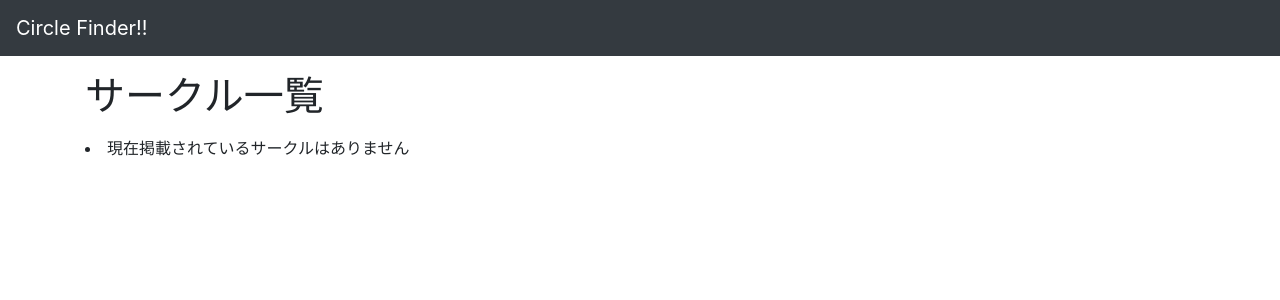
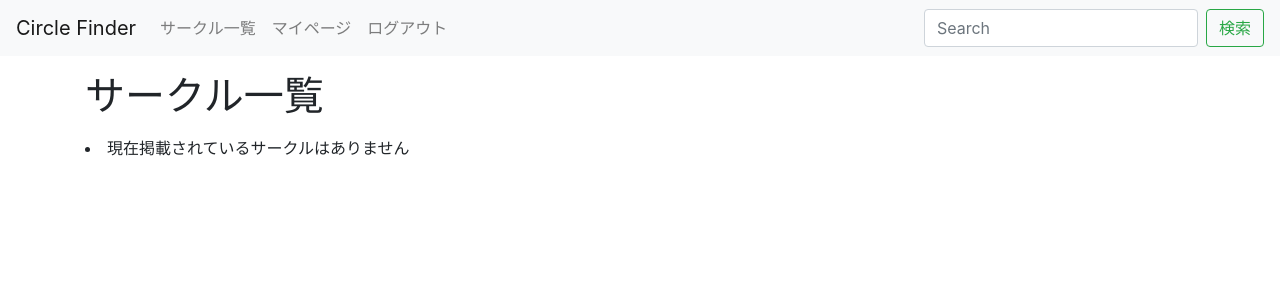
Before and after one commit to juchilian/circle-finder, a Django app: page / in a window 1280 px wide. Shown: the top 300 px of the page. Run offline with Django 3.2, Linux system fonts and the light colour scheme; the visitor is signed in with stand-in values (Sample User, id 1); data that the repository does not hold is empty; some libraries are stand-ins or nearby versions.

Commit message:
templatesフォルダの整理

```diff
--- a/templates/base.html
+++ b/templates/base.html
@@ -15,19 +15,14 @@
 </head>
 
 <body>
-    <nav class="navbar navbar-dark bg-dark">
-        <!-- Navbar content -->
-        <a class="navbar-brand" href="#">Circle Finder!!</a>
-    </nav>
+    {% include './navbar.html' %}
+
     <div class="container">
         {% block content %}
         {% endblock content %}
     </div>
 
-    <!-- Bootstrap JS -->
-    <script src="https://code.jquery.com/jquery-3.3.1.slim.min.js" integrity="sha384-q8i/X+965DzO0rT7abK41JStQIAqVgRVzpbzo5smXKp4YfRvH+8abtTE1Pi6jizo" crossorigin="anonymous"></script>
-    <script src="https://cdnjs.cloudflare.com/ajax/libs/popper.js/1.14.7/umd/popper.min.js" integrity="sha384-UO2eT0CpHqdSJQ6hJty5KVphtPhzWj9WO1clHTMGa3JDZwrnQq4sF86dIHNDz0W1" crossorigin="anonymous"></script>
-    <script src="https://stackpath.bootstrapcdn.com/bootstrap/4.3.1/js/bootstrap.min.js" integrity="sha384-JjSmVgyd0p3pXB1rRibZUAYoIIy6OrQ6VrjIEaFf/nJGzIxFDsf4x0xIM+B07jRM" crossorigin="anonymous"></script>
+    {% include './js.html' %}
 </body>
 
 </html>
--- /dev/null
+++ b/templates/js.html
@@ -0,0 +1,4 @@
+<!-- Bootstrap JS -->
+<script src="https://code.jquery.com/jquery-3.3.1.slim.min.js" integrity="sha384-q8i/X+965DzO0rT7abK41JStQIAqVgRVzpbzo5smXKp4YfRvH+8abtTE1Pi6jizo" crossorigin="anonymous"></script>
+<script src="https://cdnjs.cloudflare.com/ajax/libs/popper.js/1.14.7/umd/popper.min.js" integrity="sha384-UO2eT0CpHqdSJQ6hJty5KVphtPhzWj9WO1clHTMGa3JDZwrnQq4sF86dIHNDz0W1" crossorigin="anonymous"></script>
+<script src="https://stackpath.bootstrapcdn.com/bootstrap/4.3.1/js/bootstrap.min.js" integrity="sha384-JjSmVgyd0p3pXB1rRibZUAYoIIy6OrQ6VrjIEaFf/nJGzIxFDsf4x0xIM+B07jRM" crossorigin="anonymous"></script>
--- /dev/null
+++ b/templates/navbar.html
@@ -0,0 +1,31 @@
+<nav class="navbar navbar-expand-lg navbar-light bg-light">
+  <a class="navbar-brand" href="/">Circle Finder</a>
+  <button class="navbar-toggler" type="button" data-toggle="collapse" data-target="#navbarSupportedContent" aria-controls="navbarSupportedContent" aria-expanded="false" aria-label="Toggle navigation">
+    <span class="navbar-toggler-icon"></span>
+  </button>
+
+  <div class="collapse navbar-collapse" id="navbarSupportedContent">
+    <ul class="navbar-nav mr-auto">
+      <li class="nav-item">
+        <a class="nav-link" href="/">サークル一覧</a>
+      </li>
+      {% if request.user.is_authenticated %}
+      <li class="nav-item">
+        <a class="nav-link" href="/mypage">マイページ</a>
+      </li>
+      <li class="nav-item">
+        <a class="nav-link" href="/accounts/logout">ログアウト</a>
+      </li>
+      {% else %}
+      <li class="nav-item">
+        <a class="nav-link" href="/accounts/login">ログイン</a>
+      </li>
+      {% endif%}
+
+    </ul>
+    <form class="form-inline my-2 my-lg-0" action='/search/'>
+      <input class="form-control mr-sm-2" type="search" name='q' placeholder="Search" aria-label="Search">
+      <button class="btn btn-outline-success my-2 my-sm-0" type="submit">検索</button>
+    </form>
+  </div>
+</nav>
```
